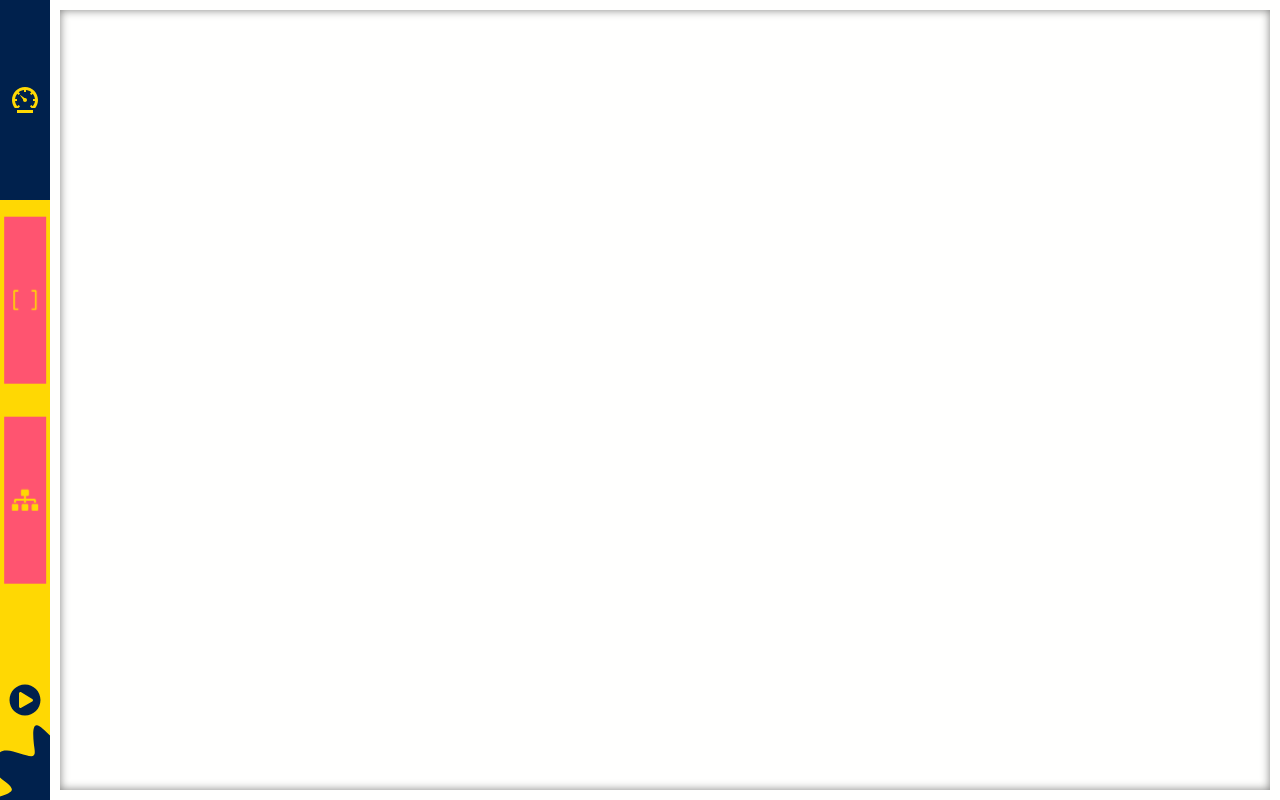
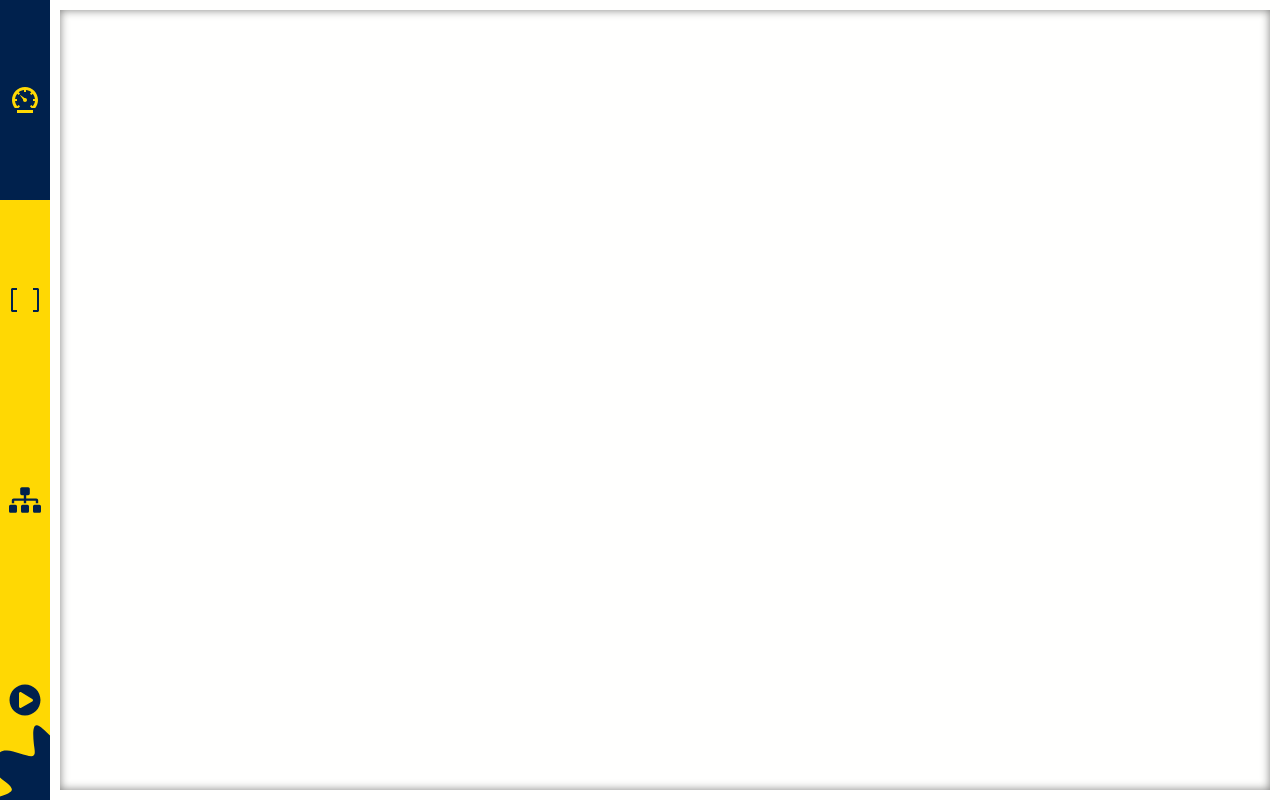
Before and after one commit to This-Is-Prince/sorting-visualizer, a React (Vite) app: page / in a window 1280 px wide. Both pictures are taken after a click on the button "Tap To Go..". Built offline with nearby package versions, Linux system fonts and the light colour scheme.

Commit message:
aside bug fixed

```diff
--- a/src/App.css
+++ b/src/App.css
@@ -136,19 +136,6 @@ GLOBAL CSS END
   position: relative;
 }
 
-.banner-open {
-  background-color: var(--clr-sec);
-  color: var(--clr-ter);
-  animation: bannerAnimation 0.5s ease-in-out infinite alternate;
-}
-@keyframes bannerAnimation {
-  from {
-    transform: scale(0.75);
-  }
-  to {
-    transform: scale(1);
-  }
-}
 .modal__container {
   width: 100vw;
   height: 100vh;
--- a/src/app/Reducer.ts
+++ b/src/app/Reducer.ts
@@ -1,4 +1,3 @@
-import React from "react";
 import { AppStateType, ModalOpenPayloadType, Bar } from "./State";
 
 export type ActionType =
--- a/src/components/Aside.tsx
+++ b/src/components/Aside.tsx
@@ -15,17 +15,30 @@ const Aside = () => {
   };
   const { AppState, dispatch } = useContext(AppContext);
   const handlePlay = (event: React.MouseEvent) => {
-    if (
-      !checkEvent(event) ||
-      AppState.whichAlgorithm === "" ||
-      AppState.bars.length === 0
-    )
+    if (!checkEvent(event)) return;
+    if (AppState.whichAlgorithm === "") {
+      dispatch({
+        type: "OPEN_MODAL",
+        payload: { for: "choose algorithm", id: 3 },
+      });
       return;
-
+    }
+    if (AppState.bars.length === 0) {
+      dispatch({
+        type: "OPEN_MODAL",
+        payload: { for: "change array", id: 2 },
+      });
+      return;
+    }
     if (!AppState.isSortDone) {
       dispatch({
         type: "PLAY",
         payload: true,
+      });
+    } else {
+      dispatch({
+        type: "OPEN_MODAL",
+        payload: { for: "change array", id: 2 },
       });
     }
   };
@@ -46,15 +59,13 @@ const Aside = () => {
         <IoMdSpeedometer />
       </button>
       <button
-        className={`flex-center btn ${
-          AppState.bars.length === 0 ? "banner-open" : ""
-        }`}
-        aria-label="size"
+        className={`flex-center btn`}
+        aria-label="array"
         onClick={(event) => {
           if (checkEvent(event)) {
             dispatch({
               type: "OPEN_MODAL",
-              payload: { for: "change size", id: 2 },
+              payload: { for: "change array", id: 2 },
             });
           }
         }}
@@ -62,9 +73,7 @@ const Aside = () => {
         <VscSymbolArray />
       </button>
       <button
-        className={`${
-          AppState.whichAlgorithm === "" ? "banner-open" : ""
-        } flex-center btn algo`}
+        className={`flex-center btn algo`}
         aria-label="algorithm"
         onClick={(event) => {
           if (checkEvent(event)) {
```
